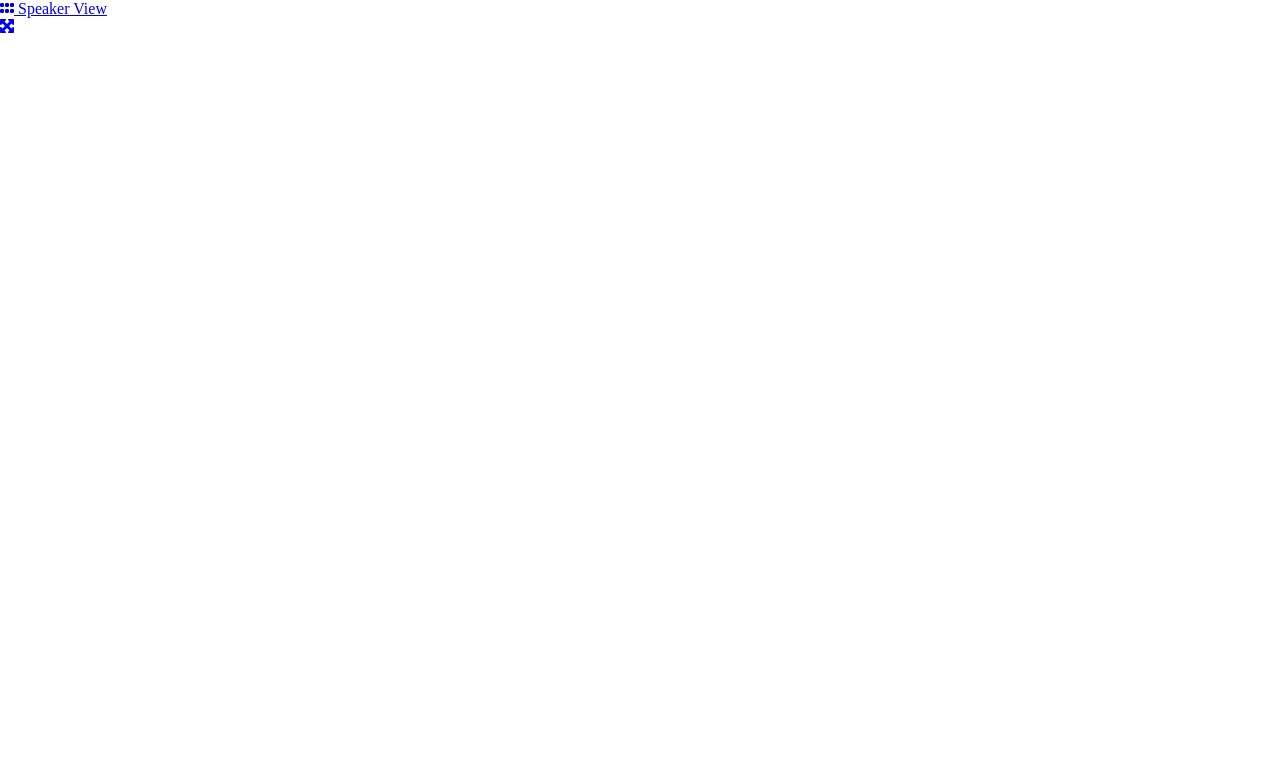
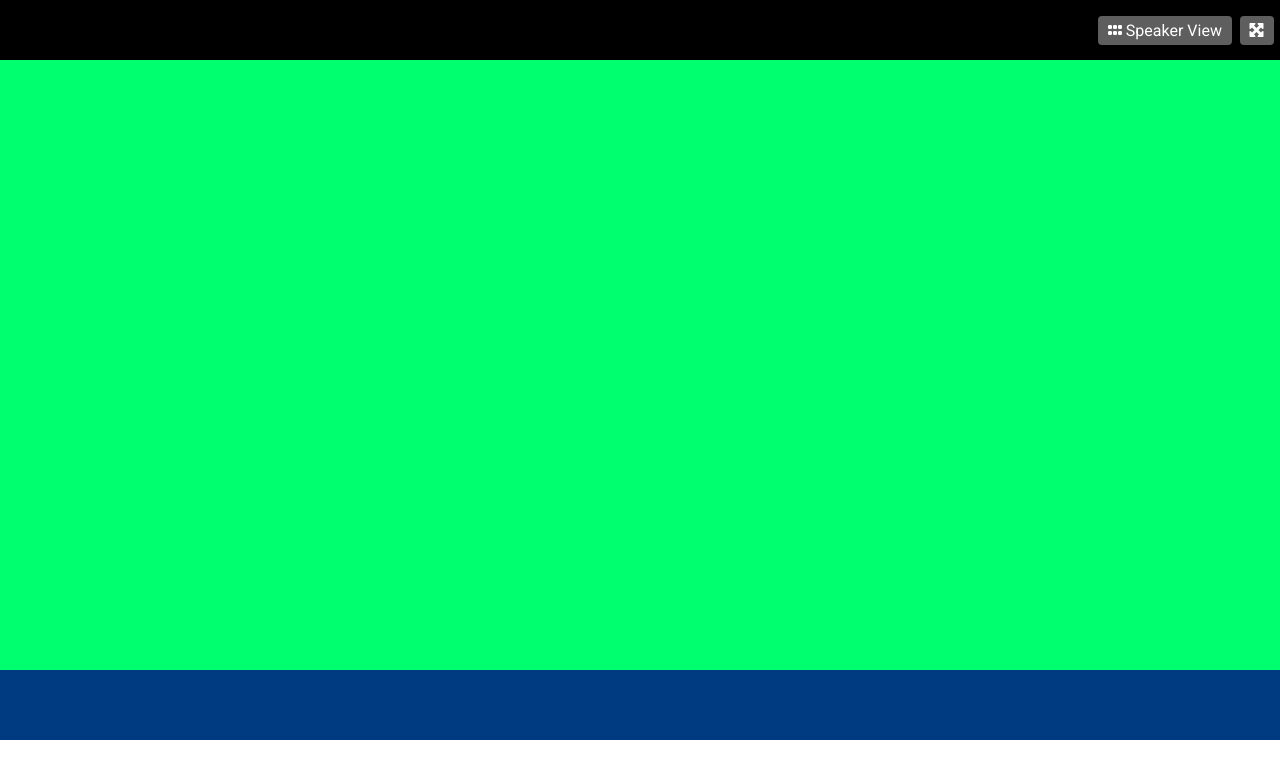
Before and after one commit to Andreeaciobota/html-css-zoom, a plain HTML site: page index.html in a window 1280 px wide. Drawn offline with Linux system fonts and the light colour scheme.

Commit message:
[Add]:settings and body

```diff
--- a/css/syle.css
+++ b/css/syle.css
@@ -1,5 +1,88 @@
+/* ------------ */
+/* RESET  */
+/* ------------ */
+
 *{
+  padding: 0;
   margin: 0;
-  padding: 0;
   box-sizing: border-box;
-  }
+}
+
+*{
+  font-family: 'Roboto', sans-serif;
+}
+
+
+/* ------------ */
+/* COMMON  */
+/* ------------ */
+
+ul{
+  display: flex;
+}
+
+li{
+  padding: 5px;
+  list-style: none;
+}
+
+a{
+  text-decoration: none;
+  color: white;
+}
+
+
+/* ------------ */
+/* HEADER  */
+/* ------------ */
+header{
+  height: 60px;
+  background-color: rgb(0, 0, 0);
+  position: absolute;
+  top: 0;
+  right: 0;
+  left: 0;
+}
+
+
+header ul{
+  justify-content: flex-end;
+  align-items: center;
+  gap: 0.6vw;
+  height: 100%;
+  padding-right: 0.5vw;
+}
+
+header li{
+  background-color: rgba(255, 255, 255, 0.368);
+  padding: 5px 10px;
+  border-radius: 4px;
+}
+
+/*header efects*/
+header li:hover{
+  background-color: rgba(255, 255, 255, 0.509) ;
+}
+
+
+/* ------------ */
+/* MAIN  */
+/* ------------ */
+main{
+  height: calc(100vh - 130px);
+  background-color: rgb(0, 255, 110);
+  overflow: auto;
+}
+
+.container-main{
+  padding: 5vh;
+}
+
+
+/* ------------ */
+/* FOOTER  */
+/* ------------ */
+footer{
+  height: 70px;
+  background-color: rgb(0, 58, 128);
+}
```
Also changed, not shown: 1 other file.
